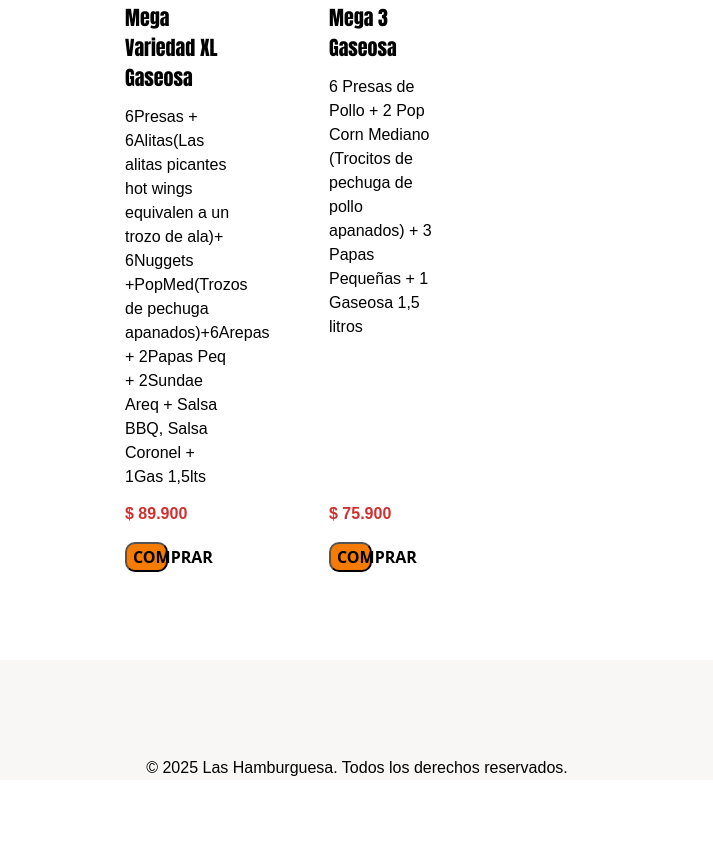
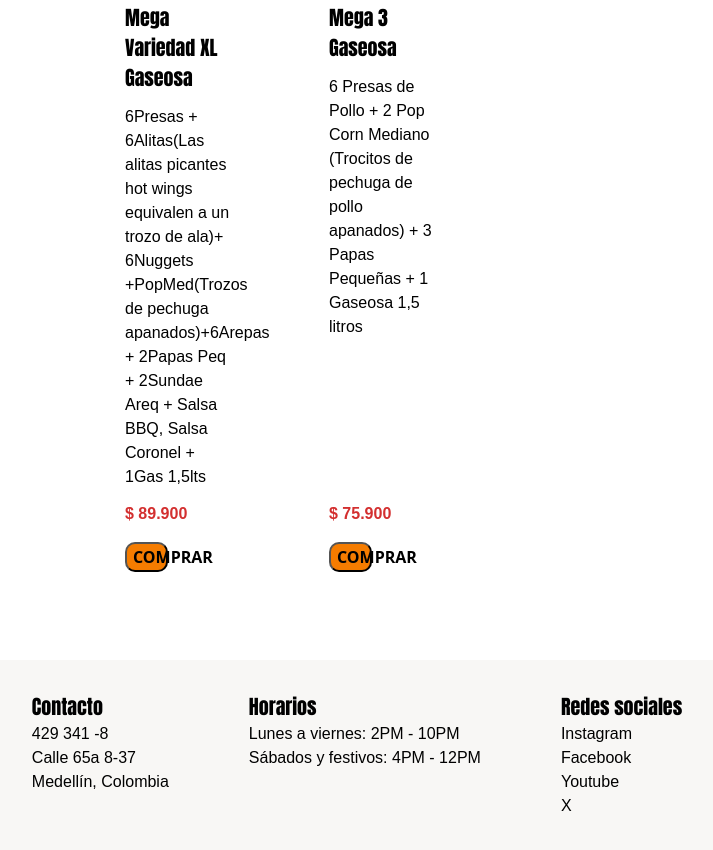
Before and after one commit to EmmanuelRendon01/Restaurant-Website, a plain HTML site: page index.html in a window 1280 px wide. Shown: the part 1611-2461 px from the top of the page, without its empty margins (283-996 px from the left). Before the commit the page ends 2391 px from the top, so only its background shows below. Drawn offline with Linux system fonts and the light colour scheme.

Commit message:
Se añadió el footer

```diff
--- a/index.html
+++ b/index.html
@@ -3,7 +3,7 @@
 <head>
     <meta charset="UTF-8">
     <meta name="viewport" content="width=device-width, initial-scale=1.0">
-    <title>Las Hamburguesas</title>
+    <title>Comida Rápida</title>
     <link rel="stylesheet" href="./style.css">
 </head>
 <body>
@@ -110,17 +110,26 @@
     </main>
     <footer>
         <section class="contacto">
-            <p></p>
+            <h3>Contacto</h3>
+            <p>429 341 -8</p>
+            <p>Calle 65a 8-37</p>
+            <p>Medellín, Colombia</p>
         </section>
 
         <section class="horarios">
+            <h3>Horarios</h3>
+            <p>Lunes a viernes: 2PM - 10PM</p>
+            <p>Sábados y festivos: 4PM - 12PM</p>
+        </section>
+
+        <section class="redes sociales">
+            <h3>Redes sociales</h3>
+            <p><a href="">Instagram</a></p>
+            <p><a href="">Facebook</a></p>
+            <p><a href="">Youtube</a></p>
+            <p><a href="">X</a></p>
 
         </section>
-
-        <section class="">
-
-        </section>
-        <p>&copy; 2025 Las Hamburguesa. Todos los derechos reservados.</p>
     </footer>
 </body>
 </html>
--- a/style.css
+++ b/style.css
@@ -210,18 +210,25 @@ main h2{
 }
 
 /* FOOTER */
+
 /* BLOCK */
 footer{
+    padding-top: 4vh;
     background-color: rgb(248, 247, 245);
+    display: flex;
+    gap: 5rem;
+    justify-content: center;
+    padding-bottom: 5vh;
 }
 
-footer p{
-    padding-top: 3rem;
-    text-align: center;
+.contacto{
+    display: flex;
+    flex-direction: column;
 }
 
+
+
 @media (max-width: 768px) {
-
     main h2{
         text-align: center;
         margin-top: 18vh;
@@ -243,6 +250,7 @@ footer p{
         height: 15vh;
         width: 100%;
     }
+
     .product-button{
         width: 60%;
     }
```
